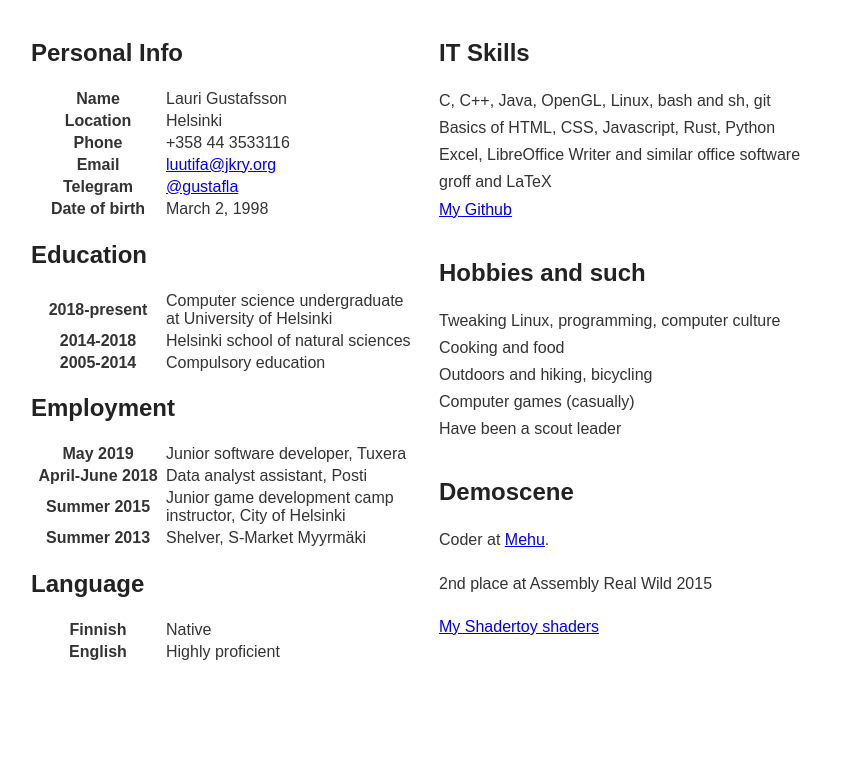
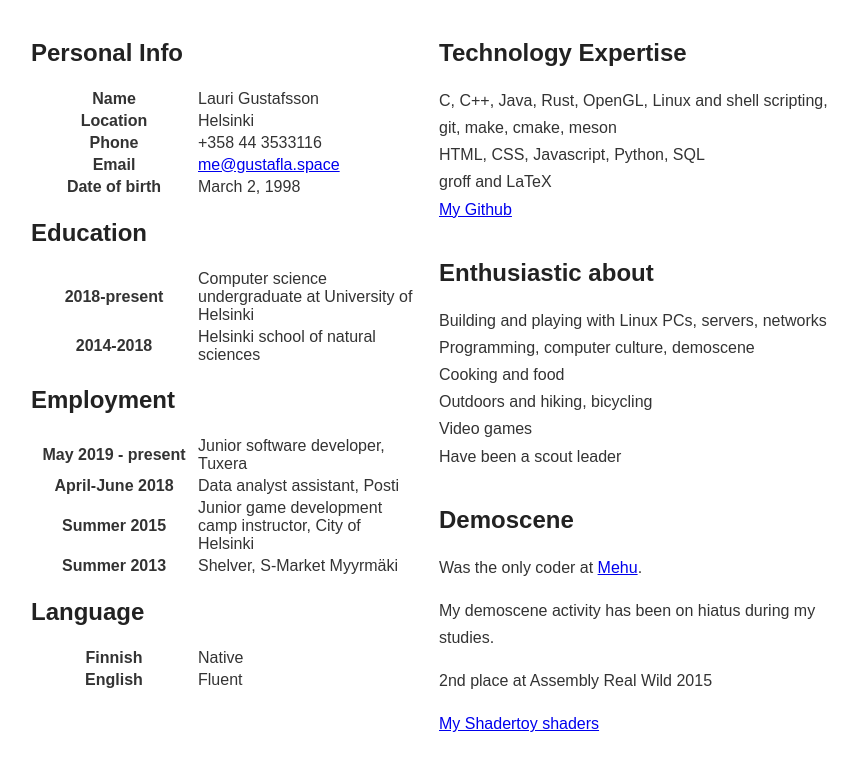
Before and after one commit to gustafla/resume, a plain HTML site: page index.html in a window 1280 px wide. Shown: the part 109-880 px from the top of the page, without its empty margins (209-1067 px from the left). Before the commit the page ends 821 px from the top, so only its background shows below. Drawn offline with Linux system fonts and the light colour scheme.

Commit message:
Update to present day

```diff
--- a/index.html
+++ b/index.html
@@ -1,6 +1,8 @@
 <!DOCTYPE html>
 <html>
 <head>
+  <meta name="generator" content=
+  "HTML Tidy for HTML5 for Linux version 5.9.20">
   <meta charset="utf-8">
   <title>Lauri Gustafsson - Curriculum Vitae</title>
   <style>
@@ -31,7 +33,7 @@ p {
   }
 
   th {
-	width: 8em;
+  width: 10em;
   }
   </style>
 </head>
@@ -43,11 +45,11 @@ th {
       <table>
         <tr>
           <th>Name</th>
-						<td>Lauri Gustafsson</th>
+          <td>Lauri Gustafsson</td>
         </tr>
         <tr>
           <th>Location</th>
-						<td>Helsinki</th>
+          <td>Helsinki</td>
         </tr>
         <tr>
           <th>Phone</th>
@@ -55,11 +57,9 @@ th {
         </tr>
         <tr>
           <th>Email</th>
-						<td><a href="mailto:luutifa@jkry.org">luutifa@jkry.org</a></td>
-					</tr>
-					<tr>
-						<th>Telegram</th>
-						<td><a href="https://t.me/gustafla">@gustafla</a></td>
+          <td>
+            <a href="mailto:me@gustafla.space">me@gustafla.space</a>
+          </td>
         </tr>
         <tr>
           <th>Date of birth</th>
@@ -79,17 +79,13 @@ th {
           <th>2014-2018</th>
           <td>Helsinki school of natural sciences</td>
         </tr>
-					<tr>
-						<th>2005-2014</th>
-						<td>Compulsory education</td>
-					</tr>
       </table>
     </div>
     <div>
       <h2>Employment</h2>
       <table>
         <tr>
-						<th>May 2019</th>
+          <th>May 2019 - present</th>
           <td>Junior software developer, Tuxera</td>
         </tr>
         <tr>
@@ -98,7 +94,8 @@ th {
         </tr>
         <tr>
           <th>Summer 2015</th>
-						<td>Junior game development camp instructor, City of Helsinki</td>
+          <td>Junior game development camp instructor, City of
+          Helsinki</td>
         </tr>
         <tr>
           <th>Summer 2013</th>
@@ -115,31 +112,34 @@ th {
         </tr>
         <tr>
           <th>English</th>
-						<td>Highly proficient</td>
+          <td>Fluent</td>
         </tr>
       </table>
     </div>
     <div>
-				<h2>IT Skills</h2>
-				<p>C, C++, Java, OpenGL, Linux, bash and sh, git<br>
-				Basics of HTML, CSS, Javascript, Rust, Python<br>
-				Excel, LibreOffice Writer and similar office software<br>
+      <h2>Technology Expertise</h2>
+      <p>C, C++, Java, Rust, OpenGL, Linux and shell scripting, git, make, cmake, meson<br>
+      HTML, CSS, Javascript, Python, SQL<br>
       groff and LaTeX<br>
       <a href="https://github.com/gustafla">My Github</a></p>
     </div>
     <div>
-				<h2>Hobbies and such</h2>
-				<p>Tweaking Linux, programming, computer culture<br>
+      <h2>Enthusiastic about</h2>
+      <p>Building and playing with Linux PCs, servers, networks<br>
+      Programming, computer culture, demoscene<br>
       Cooking and food<br>
       Outdoors and hiking, bicycling<br>
-				Computer games (casually)<br>
+      Video games<br>
       Have been a scout leader</p>
     </div>
     <div>
       <h2>Demoscene</h2>
-				<p>Coder at <a href=https://demozoo.org/groups/49908/>Mehu</a>.</p>
+      <p>Was the only coder at <a href=
+      "https://demozoo.org/groups/49908/">Mehu</a>.</p>
+      <p>My demoscene activity has been on hiatus during my studies.</p>
       <p>2nd place at Assembly Real Wild 2015</p>
-				<p><a href="https://www.shadertoy.com/user/luutifa">My Shadertoy shaders</a></p>
+      <p><a href="https://www.shadertoy.com/user/luutifa">My
+      Shadertoy shaders</a></p>
     </div>
   </div>
 </body>
```
Lines whose indentation alone changed are shown as unchanged.
